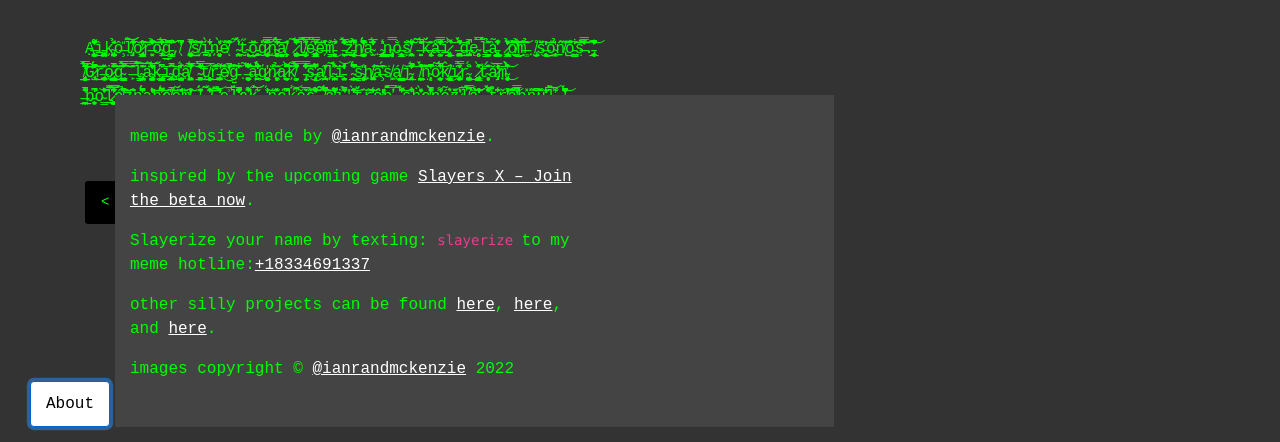
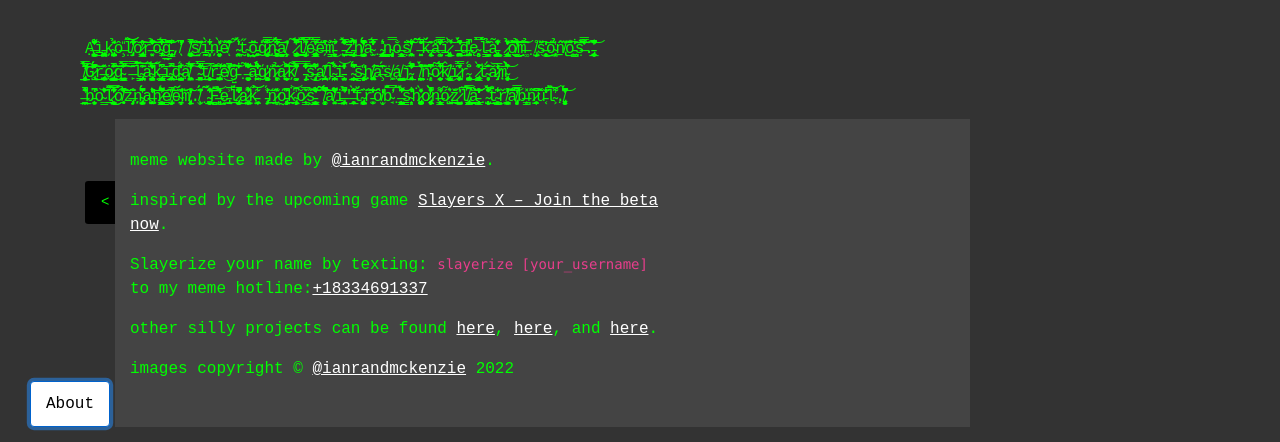
Before and after one commit to ianrandmckenzie/node42.irm.pw, a plain HTML site: page index.html in a window 1280 px wide. Both pictures are taken after a click on the button "About". Shown: the part 358-800 px from the top of the page. Drawn offline with nearby package versions, Linux system fonts and the light colour scheme.

Commit message:
Update index.html

```diff
--- a/index.html
+++ b/index.html
@@ -169,7 +169,7 @@
             <div class="col-8 text-left">
               <p>meme website made by <a href="https://ianrandmckenzie.com" target="_blank">@ianrandmckenzie</a>.</p>
               <p>inspired by the upcoming game <a href="https://docs.google.com/forms/d/e/1FAIpQLSdyJgsRzvOxnDH2H7Qlxw5hwW28S6JxqLKnnXf2cs0StYt_GQ/viewform" target="_blank">Slayers X – Join the beta now</a>.</a></p>
-              <p>Slayerize your name by texting: <code>slayerize <your_username></code> to my meme hotline:<a href="tel:+18334691337">+18334691337</a></p>
+              <p>Slayerize your name by texting: <code>slayerize [your_username]</code> to my meme hotline:<a href="tel:+18334691337">+18334691337</a></p>
               <p>other silly projects can be found <a target="_blank" href="https://homicide.app">here</a>, <a target="_blank" href="https://opensea.io/collection/voice-finder">here</a>, and <a target="_blank" href="https://ianrandmckenzie.com/resume/">here</a>.</p>
               <p>images copyright © <a href="https://ianrandmckenzie.com">@ianrandmckenzie</a> 2022</p>
             </div>
```
